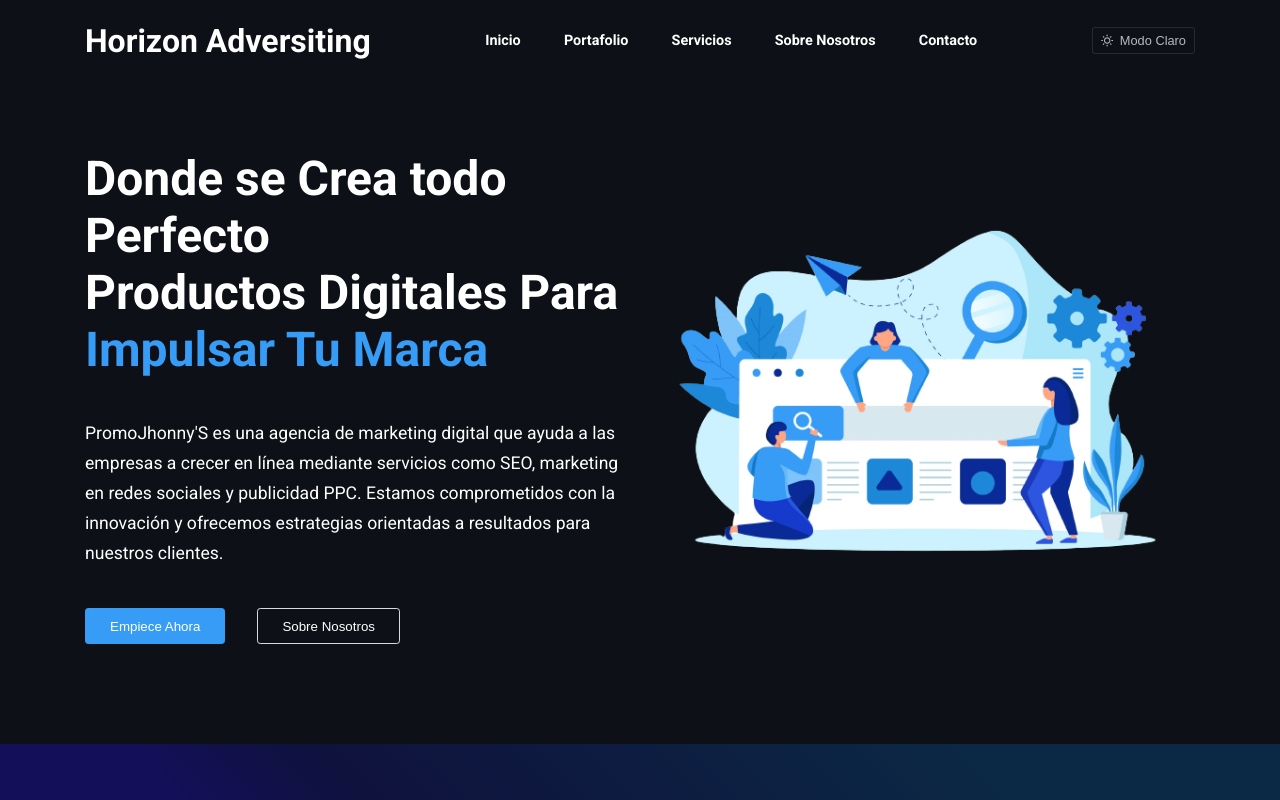
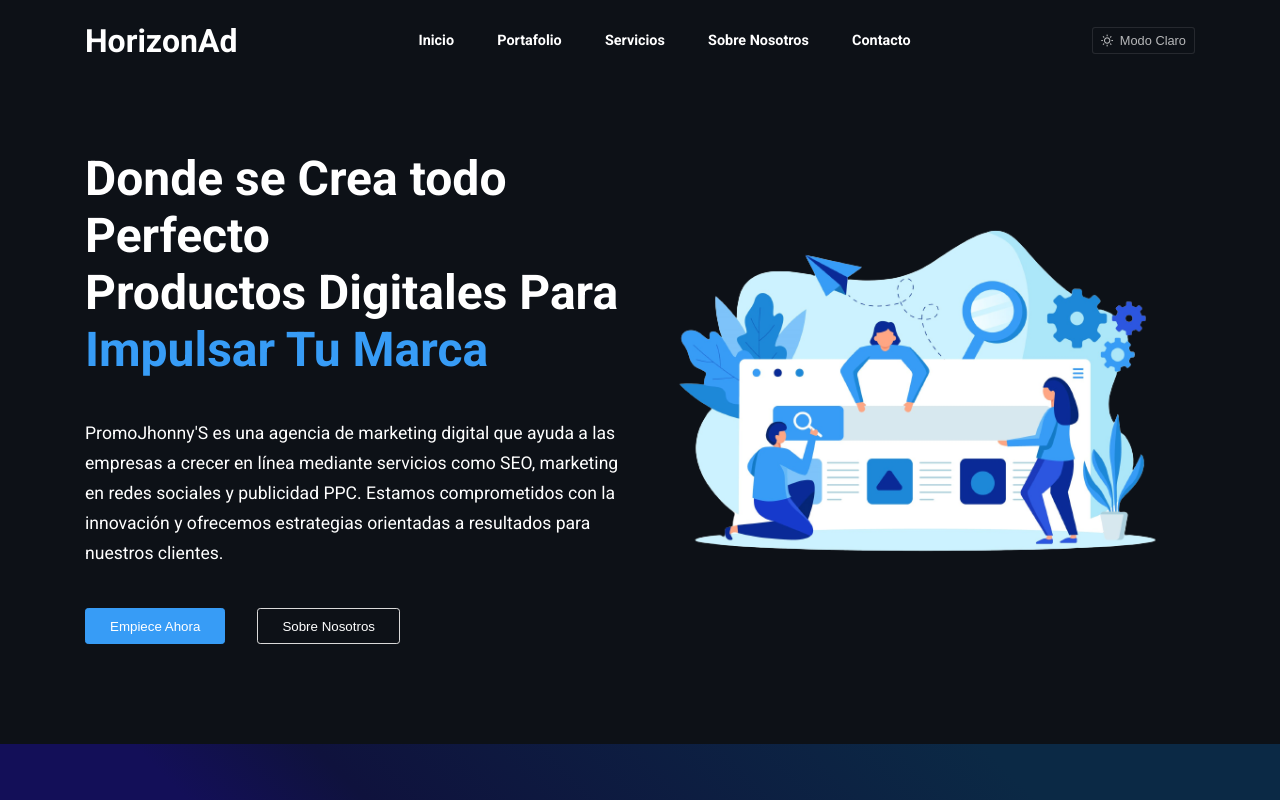
Before and after one commit to Xlugner/HorizonAdversiting, a React (Vite) app: page / in a window 1280 px wide. Shown: the top 800 px of the page. Built offline with nearby package versions, Linux system fonts and the light colour scheme.

Commit message:
se tufo el header

```diff
--- a/src/Components/Header/Header.tsx
+++ b/src/Components/Header/Header.tsx
@@ -100,7 +100,7 @@
         <div className="nav__wrapper">
           <div className="logo">
             <h2>
-              <a href="#">Horizon Adversiting</a>
+              <a href="#">HorizonAd</a>
             </h2>
           </div>
           <div
```
